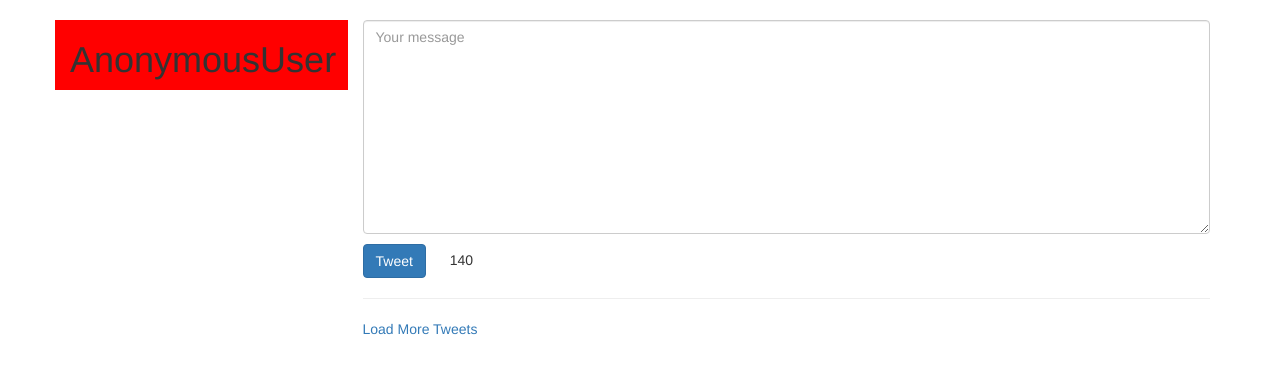
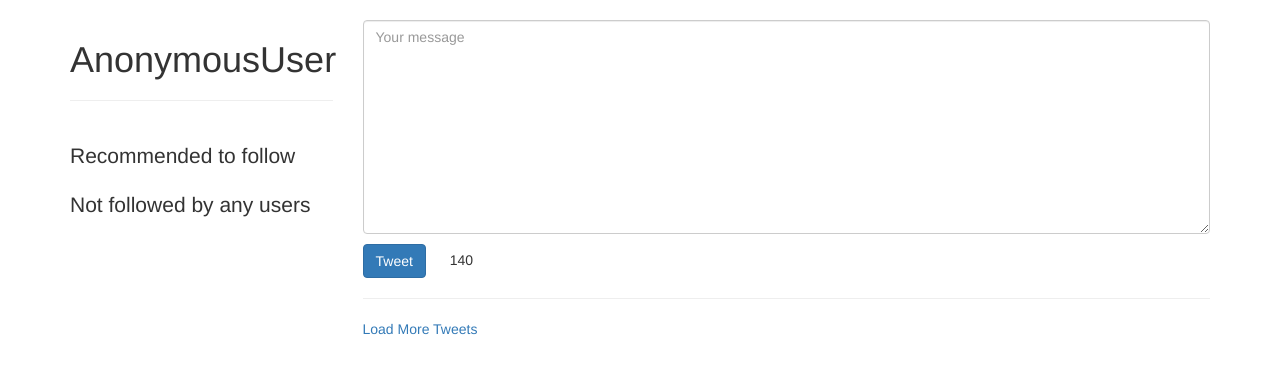
Before and after one commit to Sye9/tweet, a Django app: page / in a window 1280 px wide. Shown: the part 51-425 px from the top of the page. Run offline with Django 3.2, Linux system fonts and the light colour scheme; data that the repository does not hold is empty; some libraries are stand-ins or nearby versions.

Commit message:
Recommended Users Custom template

```diff
--- /dev/null
+++ b/accounts/templates/accounts/snippets/recommended.html
@@ -0,0 +1,5 @@
+{% for profile in recommended %}
+	<a href='/{{ profile.user.username }}'>{{ profile.user.username }}</a><br/>
+	{% empty %}
+		<p class="lead">Not followed by any users</p>
+{% endfor %}
--- a/accounts/templates/accounts/user_detail.html
+++ b/accounts/templates/accounts/user_detail.html
@@ -1,4 +1,6 @@
 {% extends 'base.html' %}
+
+{% load recommended %}
 
 {% block script %}
 
--- /dev/null
+++ b/accounts/templatetags/recommended.py
@@ -0,0 +1,34 @@
+from django import template
+
+from django.contrib.auth import get_user_model
+
+from accounts.models import UserProfile
+
+register = template.Library()
+
+User =get_user_model()
+
+@register.inclusion_tag("accounts/snippets/recommended.html")
+def recommended(user):
+	if isinstance(user, User):
+		qs = UserProfile.objects.recommended(user)
+		return {"recommended": qs}
+
+# from django.contrib.auth import get_user_model
+# from django import template
+# from django.template.loader import get_template
+# from django.utils.safestring import mark_safe
+
+# from accounts.models import UserProfile
+# register = template.Library()
+
+# User = get_user_model()
+# @register.simple_tag(is_safe=True)
+# def recommended(user):
+#     if isinstance(user, User):
+#         template = get_template("accounts/snippets/recommeded.html")
+#         context = {"recommended": UserProfile.objects.recommended(user)}
+#         data = template.render(context=context)
+#         content = mark_safe(data) # or @register.filter(is_safe=True)
+#         return content
+#     return ""
--- a/accounts/views.py
+++ b/accounts/views.py
@@ -25,6 +25,7 @@ class UserDetailView(DetailView):
 		context = super(UserDetailView, self).get_context_data(*args, **kwargs)
 		following = UserProfile.objects.is_following(self.request.user, self.get_object())
 		context['following'] = following
+		context['recommended'] = UserProfile.objects.recommended(self.request.user)
 		return context
 
 class UserFollowView(View):
--- a/tweets/templates/tweets/tweet_list.html
+++ b/tweets/templates/tweets/tweet_list.html
@@ -1,4 +1,6 @@
 {% extends 'base.html' %}
+
+{% load recommended %}
 
 {% block script %}
 
@@ -13,8 +15,11 @@ $(document).ready(function(){
 
 {% block content %}
 	<div class="row">
-		<div class="col-sm-3 col-xs-12" style="background-color: red;">
+		<div class="col-sm-3 col-xs-12"">
 			<h1>{{ request.user }}</h1>
+			<hr/><br/>
+			<p class="lead">Recommended to follow</p>
+			{% recommended request.user %}
 		</div>
 		<div class="col-sm-9">
 			{% if not request.GET.q %}
```
Also changed, not shown: accounts/models.py (+8 -0 lines), accounts/templatetags/__init__.py (added).
